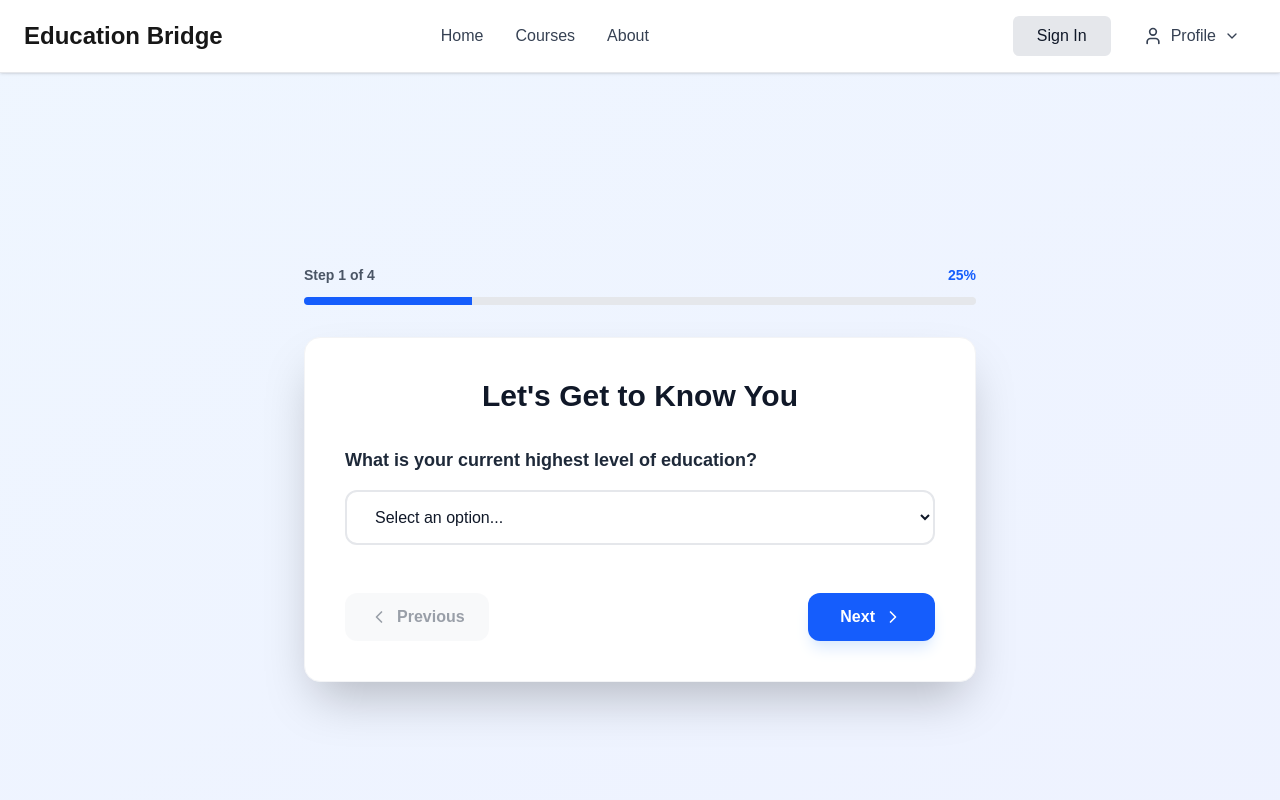
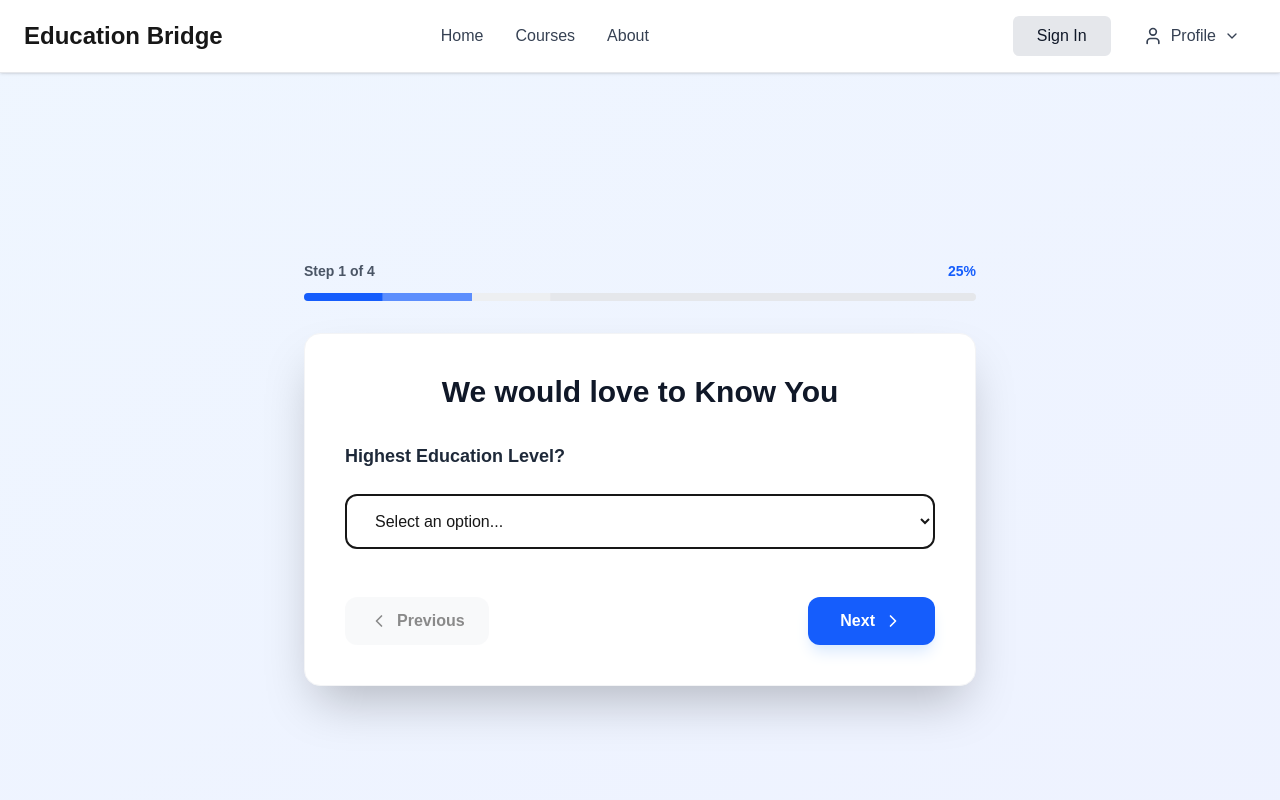
Before and after one commit to solomontheo123/Education-Bridge, a Next.js app: page /onboarding in a window 1280 px wide. Shown: the top 800 px of the page. Built offline with nearby package versions, Linux system fonts and the light colour scheme.

Commit message:
Day 9: Integrated Framer Motion for fluid step transitions and enhanced success state animations.

```diff
--- a/package.json
+++ b/package.json
@@ -9,6 +9,7 @@
     "lint": "eslint"
   },
   "dependencies": {
+    "framer-motion": "^12.38.0",
     "lucide-react": "^1.8.0",
     "next": "16.2.3",
     "react": "19.2.4",
--- a/src/app/onboarding/page.tsx
+++ b/src/app/onboarding/page.tsx
@@ -3,6 +3,7 @@
 import { useState, useEffect } from "react";
 import { ChevronLeft, ChevronRight, CheckCircle, RotateCcw } from "lucide-react";
 import Link from "next/link";
+import { motion, AnimatePresence } from "framer-motion"; // Day 9: Animation Tools
 import { OnboardingData, onboardingSchema } from "@/lib/schema";
 
 export default function OnboardingPage() {
@@ -10,155 +11,89 @@ export default function OnboardingPage() {
   const [errors, setErrors] = useState("");
   const [isSubmitted, setIsSubmitted] = useState(false);
 
-  // Lazy initialization of state with LocalStorage
   const [formData, setFormData] = useState<OnboardingData>(() => {
     if (typeof window !== "undefined") {
       const savedData = localStorage.getItem("onboardingData");
       if (savedData) {
-        try {
-          return JSON.parse(savedData);
-        } catch (error) {
-          console.error("Error loading onboarding data:", error);
+        try { return JSON.parse(savedData); } catch (e) { console.error(e); }
       }
     }
-    }
-    return {
-      education: "",
-      interests: "",
-      barriers: "",
-    };
+    return { education: "", interests: "", barriers: "" };
   });
 
-  const educationOptions = [
-    "High School",
-    "Bachelor's Degree",
-    "Master's Degree",
-    "PhD",
-    "Diploma/Certification",
-    "Self-Taught",
-  ];
+  const educationOptions = ["High School", "Bachelor's Degree", "Master's Degree", "PhD", "Diploma/Certification", "Self-Taught"];
+  const barrierOptions = ["Lack of time", "Limited resources", "Unclear career path", "Imposter syndrome", "Limited access to quality education", "Language barriers"];
 
-  const barrierOptions = [
-    "Lack of time",
-    "Limited resources",
-    "Unclear career path",
-    "Imposter syndrome",
-    "Limited access to quality education",
-    "Language barriers",
-  ];
-
-  // Persistence: Save data whenever it changes
   useEffect(() => {
     localStorage.setItem("onboardingData", JSON.stringify(formData));
   }, [formData]);
 
-  // Zod "Bouncer" logic for step validation
   const validateStep = () => {
     setErrors("");
     const result = onboardingSchema.safeParse(formData);
-
     if (!result.success) {
-      const stepFields: Record<number, string> = {
-        1: formData.education,
-        2: formData.interests,
-        3: formData.barriers,
-      };
-
-      const currentFieldName = stepFields[currentStep];
-
-    // Look for errors ONLY for this specific step
-    const hasErrorThisStep = result.error.issues.find(
-      (issue) => issue.path[0] === currentFieldName
-    );
-
-    if (hasErrorThisStep) {
-      setErrors(hasErrorThisStep.message);
+      const stepFields: Record<number, string> = { 1: "education", 2: "interests", 3: "barriers" };
+      const fieldName = stepFields[currentStep];
+      const fieldError = result.error.issues.find((err) => err.path[0] === fieldName);
+      if (fieldError) {
+        setErrors(fieldError.message);
         return false;
       }
     }
     return true;
   };
 
-  const handleNext = () => {
-    if (validateStep()) {
-      if (currentStep < 4) {
-        setCurrentStep(currentStep + 1);
-      }
-    }
-  };
-
-  const handlePrevious = () => {
-    if (currentStep > 1) {
-      setCurrentStep(currentStep - 1);
-      setErrors("");
-    }
-  };
+  const handleNext = () => { if (validateStep() && currentStep < 4) setCurrentStep(currentStep + 1); };
+  const handlePrevious = () => { if (currentStep > 1) { setCurrentStep(currentStep - 1); setErrors(""); } };
 
   const handleSubmit = () => {
     const result = onboardingSchema.safeParse(formData);
-
     if (!result.success) {
-      // Changed .errors to .issues to fix the property error
-      const firstError = result.error.issues[0].message;
-      setErrors(`Wait! Review your answers before submitting. ${firstError}`);
+      setErrors(`Wait! ${result.error.issues[0].message}`);
       return;
     }
-
-    if (currentStep === 4) {
-      setIsSubmitted(true);
-      console.log("Clean Data for AI:", result.data);
-    } else {
-      setCurrentStep(4);
-    }
+    if (currentStep === 4) setIsSubmitted(true);
+    else setCurrentStep(4);
   };
 
   const handleReset = () => {
-    setFormData({
-      education: "",
-      interests: "",
-      barriers: "",
-    });
+    setFormData({ education: "", interests: "", barriers: "" });
     localStorage.removeItem("onboardingData");
     setCurrentStep(1);
     setErrors("");
     setIsSubmitted(false);
   };
 
-  // Helper to update state and clear step errors
   const updateField = (field: keyof OnboardingData, value: string) => {
     setFormData((prev) => ({ ...prev, [field]: value }));
     setErrors("");
   };
 
+  // SUCCESS STATE WITH "POP" ANIMATION
   if (isSubmitted) {
     return (
       <div className="min-h-screen bg-gradient-to-br from-blue-50 to-indigo-50 dark:from-slate-900 dark:to-slate-800 flex items-center justify-center px-6 py-12">
-        <div className="max-w-2xl w-full">
-          <div className="bg-white dark:bg-slate-800 rounded-2xl shadow-2xl p-12 text-center border border-gray-100 dark:border-slate-700">
+        <motion.div
+          initial={{ opacity: 0, scale: 0.9 }}
+          animate={{ opacity: 1, scale: 1 }}
+          className="max-w-2xl w-full bg-white dark:bg-slate-800 rounded-2xl shadow-2xl p-12 text-center border border-gray-100 dark:border-slate-700"
+        >
+          <motion.div
+            initial={{ scale: 0 }}
+            animate={{ scale: [0, 1.2, 1] }}
+            transition={{ duration: 0.6, times: [0, 0.7, 1] }}
+          >
             <CheckCircle className="w-24 h-24 text-green-500 mx-auto mb-6" />
-            <h2 className="text-4xl font-bold text-gray-900 dark:text-white mb-4">
-              Welcome to the Bridge!
-            </h2>
+          </motion.div>
+          <h2 className="text-4xl font-bold text-gray-900 dark:text-white mb-4">Welcome to the Bridge!</h2>
           <p className="text-gray-500 dark:text-gray-400 mb-8 text-lg">
-              Based on your interest in <span className="font-bold text-blue-600">{formData.interests}</span>, we are preparing your path to overcome <span className="font-bold text-blue-600">{formData.barriers.toLowerCase()}</span>.
+            We are preparing your path to overcome <span className="font-bold text-blue-600">{formData.barriers.toLowerCase()}</span>.
           </p>
           <div className="flex flex-col sm:flex-row gap-4 justify-center">
-              <Link
-                href="/"
-                className="inline-block px-8 py-3 bg-blue-600 text-white rounded-lg hover:bg-blue-700 transition-all font-semibold shadow-lg shadow-blue-200"
-              >
-                Explore Courses
-              </Link>
-              <button
-                onClick={handleReset}
-                className="inline-flex items-center gap-2 px-8 py-3 bg-gray-100 dark:bg-gray-700 text-gray-900 dark:text-white rounded-lg hover:bg-gray-200 transition-all font-semibold justify-center"
-              >
-                <RotateCcw className="w-5 h-5" />
-                Start Over
-              </button>
+            <Link href="/" className="px-8 py-3 bg-blue-600 text-white rounded-lg hover:bg-blue-700 font-semibold shadow-lg">Explore Courses</Link>
+            <button onClick={handleReset} className="inline-flex items-center gap-2 px-8 py-3 bg-gray-100 dark:bg-gray-700 rounded-lg font-semibold"><RotateCcw className="w-5 h-5" /> Start Over</button>
           </div>
-          </div>
-        </div>
+        </motion.div>
       </div>
     );
   }
@@ -166,87 +101,65 @@ export default function OnboardingPage() {
   return (
     <div className="min-h-screen bg-gradient-to-br from-blue-50 to-indigo-50 dark:from-slate-900 dark:to-slate-800 flex items-center justify-center px-6 py-12">
       <div className="max-w-2xl w-full">
-        {/* Progress Bar */}
+        {/* PROGRESS BAR WITH GLOW EFFECT */}
         <div className="mb-8">
-          <div className="flex justify-between mb-3">
-            <span className="text-sm font-semibold text-gray-600 dark:text-gray-300">
-              Step {currentStep} of 4
-            </span>
-            <span className="text-sm font-semibold text-blue-600">
-              {Math.round((currentStep / 4) * 100)}%
-            </span>
+          <div className="flex justify-between mb-3 text-sm font-semibold">
+            <span className="text-gray-600 dark:text-gray-300">Step {currentStep} of 4</span>
+            <span className="text-blue-600">{Math.round((currentStep / 4) * 100)}%</span>
           </div>
-          <div className="h-2 bg-gray-200 dark:bg-gray-700 rounded-full overflow-hidden">
-            <div
-              className="h-full bg-blue-600 transition-all duration-500"
-              style={{ width: `${(currentStep / 4) * 100}%` }}
-            ></div>
+          <div className="h-2 bg-gray-200 dark:bg-gray-700 rounded-full overflow-hidden relative">
+            <motion.div
+              className="h-full bg-blue-600 relative"
+              initial={{ width: 0 }}
+              animate={{ width: `${(currentStep / 4) * 100}%` }}
+              transition={{ duration: 0.5 }}
+            >
+              <motion.div
+                className="absolute inset-0 bg-white/30"
+                animate={{ x: ['-100%', '100%'] }}
+                transition={{ repeat: Infinity, duration: 1.5, ease: "linear" }}
+              />
+            </motion.div>
           </div>
         </div>
 
-        {/* Form Card */}
-        <div className="bg-white dark:bg-slate-800 rounded-2xl shadow-2xl p-10 border border-gray-100 dark:border-slate-700">
-          <h2 className="text-3xl font-bold text-gray-900 dark:text-white mb-8 text-center">
-            Let&apos;s Get to Know You
-          </h2>
+        {/* ANIMATED FORM CARD */}
+        <div className="bg-white dark:bg-slate-800 rounded-2xl shadow-2xl p-10 border border-gray-100 dark:border-slate-700 overflow-hidden">
+          <AnimatePresence mode="wait">
+            <motion.div
+              key={currentStep}
+              initial={{ opacity: 0, x: 20 }}
+              animate={{ opacity: 1, x: 0 }}
+              exit={{ opacity: 0, x: -20 }}
+              transition={{ duration: 0.4 }}
+            >
+              <h2 className="text-3xl font-bold text-gray-900 dark:text-white mb-8 text-center">We would love to Know You</h2>
 
               {currentStep === 1 && (
                 <div className="space-y-6">
-              <label className="block text-lg font-semibold text-gray-800 dark:text-white mb-4">
-                What is your current highest level of education?
-              </label>
-              <select
-                value={formData.education}
-                onChange={(e) => updateField("education", e.target.value)}
-                className="w-full px-6 py-4 border-2 border-gray-200 dark:border-gray-600 rounded-xl bg-white dark:bg-slate-700 text-gray-900 dark:text-white focus:outline-none focus:border-blue-500 transition-all"
-              >
+                  <label className="block text-lg font-semibold text-gray-800 dark:text-white">Highest Education Level?</label>
+                  <select value={formData.education} onChange={(e) => updateField("education", e.target.value)} className="w-full px-6 py-4 border-2 rounded-xl dark:bg-slate-700 focus:border-blue-500 outline-none">
                     <option value="">Select an option...</option>
-                {educationOptions.map((option) => (
-                  <option key={option} value={option}>{option}</option>
-                ))}
+                    {educationOptions.map((opt) => <option key={opt} value={opt}>{opt}</option>)}
                   </select>
                 </div>
               )}
 
               {currentStep === 2 && (
                 <div className="space-y-6">
-              <label className="block text-lg font-semibold text-gray-800 dark:text-white mb-4">
-                What subjects make you lose track of time?
-              </label>
-              <textarea
-                value={formData.interests}
-                onChange={(e) => updateField("interests", e.target.value)}
-                placeholder="e.g., Building mobile apps, analyzing data..."
-                className="w-full px-6 py-4 border-2 border-gray-200 dark:border-gray-600 rounded-xl bg-white dark:bg-slate-700 text-gray-900 dark:text-white placeholder:text-gray-400 focus:outline-none focus:border-blue-500 transition-all resize-none"
-                rows={5}
-              ></textarea>
+                  <label className="block text-lg font-semibold text-gray-800 dark:text-white">What subjects interest you?</label>
+                  <textarea value={formData.interests} onChange={(e) => updateField("interests", e.target.value)} className="w-full px-6 py-4 border-2 rounded-xl dark:bg-slate-700 focus:border-blue-500 outline-none resize-none" rows={5} placeholder="e.g. AI, Farming, Design..." />
                 </div>
               )}
 
               {currentStep === 3 && (
                 <div className="space-y-4">
-              <label className="block text-lg font-semibold text-gray-800 dark:text-white mb-4">
-                What is the biggest barrier between you and your dream job?
-              </label>
+                  <label className="block text-lg font-semibold text-gray-800 dark:text-white">What is your biggest barrier?</label>
                   <div className="grid gap-3">
-                {barrierOptions.map((barrier) => (
-                  <label
-                    key={barrier}
-                    className={`flex items-center p-4 border-2 rounded-xl cursor-pointer transition-all ${
-                      formData.barriers === barrier
-                        ? "border-blue-500 bg-blue-50 dark:bg-blue-900/20"
-                        : "border-gray-100 dark:border-gray-700 hover:border-blue-200"
-                    }`}
-                  >
-                    <input
-                      type="radio"
-                      name="barriers"
-                      value={barrier}
-                      checked={formData.barriers === barrier}
-                      onChange={(e) => updateField("barriers", e.target.value)}
-                      className="w-5 h-5 text-blue-600 cursor-pointer"
-                    />
-                    <span className="ml-4 text-gray-800 dark:text-white font-medium">{barrier}</span>
+                    {barrierOptions.map((bar) => (
+                      <label key={bar} className={`flex items-center p-4 border-2 rounded-xl cursor-pointer transition-all ${formData.barriers === bar ? "border-blue-500 bg-blue-50 dark:bg-blue-900/20" : "border-gray-100 dark:border-gray-700"}`}>
+                        <input type="radio" name="barriers" value={bar} checked={formData.barriers === bar} onChange={(e) => updateField("barriers", e.target.value)} className="w-5 h-5 text-blue-600" />
+                        <span className="ml-4 text-gray-800 dark:text-white font-medium">{bar}</span>
                       </label>
                     ))}
                   </div>
@@ -255,52 +168,33 @@ export default function OnboardingPage() {
 
               {currentStep === 4 && (
                 <div className="space-y-6">
-              <h3 className="text-2xl font-bold text-gray-900 dark:text-white mb-6 text-center">Review Profile</h3>
+                  <h3 className="text-2xl font-bold text-center">Review Profile</h3>
                   <div className="space-y-4">
-                {[
-                  { label: "Education", value: formData.education, step: 1 },
-                  { label: "Interests", value: formData.interests, step: 2 },
-                  { label: "Main Barrier", value: formData.barriers, step: 3 },
-                ].map((item) => (
-                  <div key={item.label} className="p-4 bg-gray-50 dark:bg-slate-700/50 rounded-xl border-l-4 border-blue-500">
-                    <p className="text-xs text-gray-500 uppercase font-bold mb-1">{item.label}</p>
-                    <p className="text-gray-900 dark:text-white font-medium">{item.value}</p>
-                    <button onClick={() => setCurrentStep(item.step)} className="text-sm text-blue-600 mt-2 hover:underline">Edit</button>
+                    {[{ l: "Education", v: formData.education, s: 1 }, { l: "Interests", v: formData.interests, s: 2 }, { l: "Barrier", v: formData.barriers, s: 3 }].map((i) => (
+                      <div key={i.l} className="p-4 bg-gray-50 dark:bg-slate-700/50 rounded-xl border-l-4 border-blue-500">
+                        <p className="text-xs uppercase font-bold text-gray-500">{i.l}</p>
+                        <p className="font-medium">{i.v}</p>
+                        <button onClick={() => setCurrentStep(i.s)} className="text-sm text-blue-600 mt-1">Edit</button>
                       </div>
                     ))}
                   </div>
                 </div>
               )}
+            </motion.div>
+          </AnimatePresence>
 
           {errors && (
-            <div className="mt-6 p-4 bg-red-50 dark:bg-red-900/20 border-l-4 border-red-500 rounded-lg">
-              <p className="text-red-700 dark:text-red-400 font-medium text-sm">{errors}</p>
-            </div>
+            <motion.div initial={{ opacity: 0 }} animate={{ opacity: 1 }} className="mt-6 p-4 bg-red-50 dark:bg-red-900/20 border-l-4 border-red-500 rounded-lg text-red-700 dark:text-red-400 text-sm font-medium">
+              {errors}
+            </motion.div>
           )}
 
           <div className="flex justify-between gap-4 mt-12">
-            <button
-              onClick={handlePrevious}
-              disabled={currentStep === 1}
-              className="flex items-center gap-2 px-6 py-3 rounded-xl font-semibold bg-gray-100 dark:bg-gray-700 text-gray-700 dark:text-gray-300 disabled:opacity-50"
-            >
-              <ChevronLeft className="w-5 h-5" /> Previous
-            </button>
-
+            <button onClick={handlePrevious} disabled={currentStep === 1} className="flex items-center gap-2 px-6 py-3 rounded-xl font-semibold bg-gray-100 dark:bg-gray-700 disabled:opacity-50"><ChevronLeft className="w-5 h-5" /> Previous</button>
             {currentStep < 4 ? (
-              <button
-                onClick={handleNext}
-                className="flex items-center gap-2 px-8 py-3 bg-blue-600 text-white rounded-xl hover:bg-blue-700 font-semibold transition-all shadow-lg shadow-blue-100"
-              >
-                {currentStep === 3 ? "Review" : "Next"} <ChevronRight className="w-5 h-5" />
-              </button>
+              <button onClick={handleNext} className="flex items-center gap-2 px-8 py-3 bg-blue-600 text-white rounded-xl hover:bg-blue-700 font-semibold shadow-lg shadow-blue-100">{currentStep === 3 ? "Review" : "Next"} <ChevronRight className="w-5 h-5" /></button>
             ) : (
-              <button
-                onClick={handleSubmit}
-                className="flex items-center gap-2 px-8 py-3 bg-green-600 text-white rounded-xl hover:bg-green-700 font-semibold transition-all shadow-lg shadow-green-100"
-              >
-                <CheckCircle className="w-5 h-5" /> Confirm & Begin
-              </button>
+              <button onClick={handleSubmit} className="flex items-center gap-2 px-8 py-3 bg-green-600 text-white rounded-xl hover:bg-green-700 font-semibold shadow-lg shadow-green-100"><CheckCircle className="w-5 h-5" /> Confirm & Begin</button>
             )}
           </div>
         </div>
```
Also changed, not shown: 1 other file (tests, documents, lock files or other folders). Lines whose indentation alone changed are shown as unchanged.
